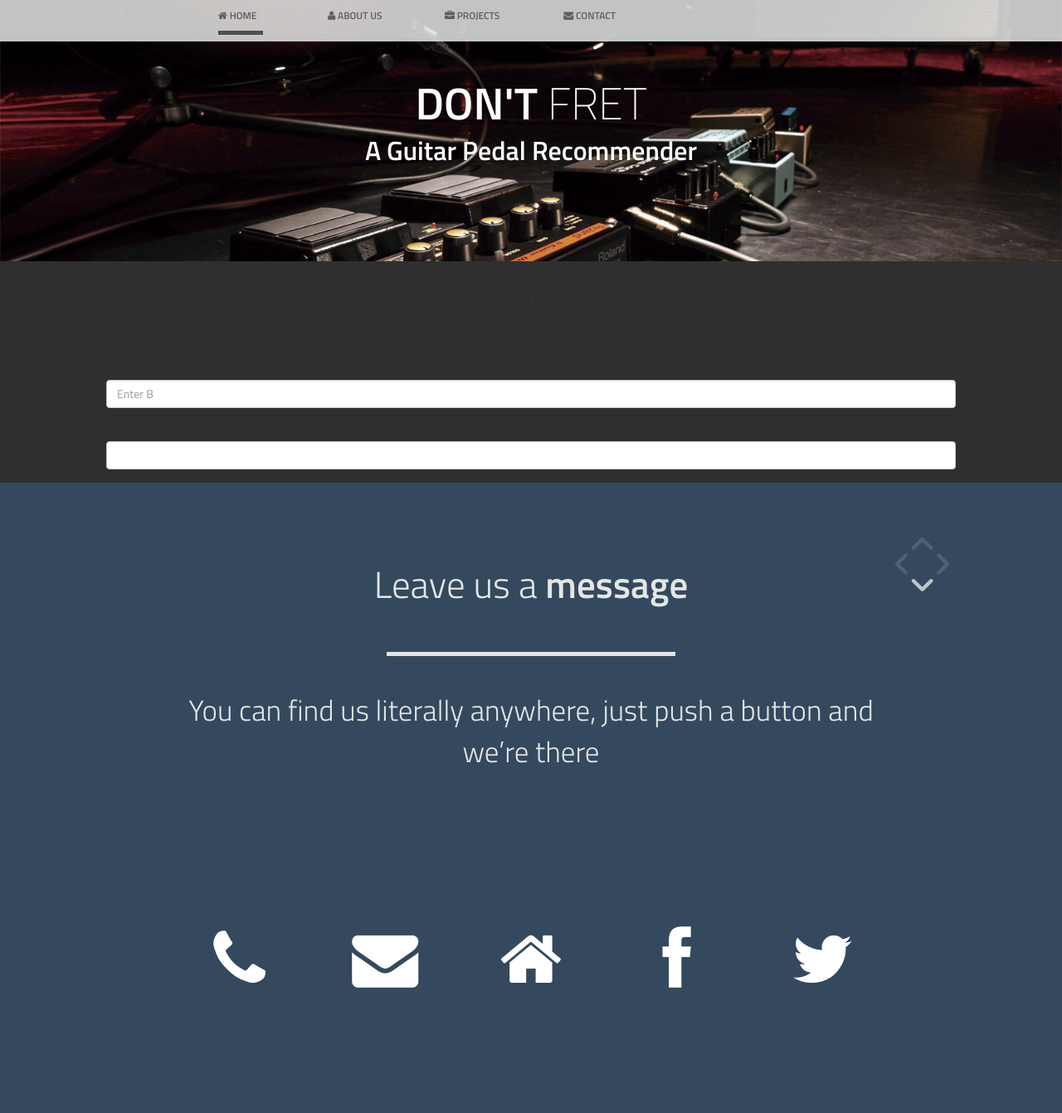
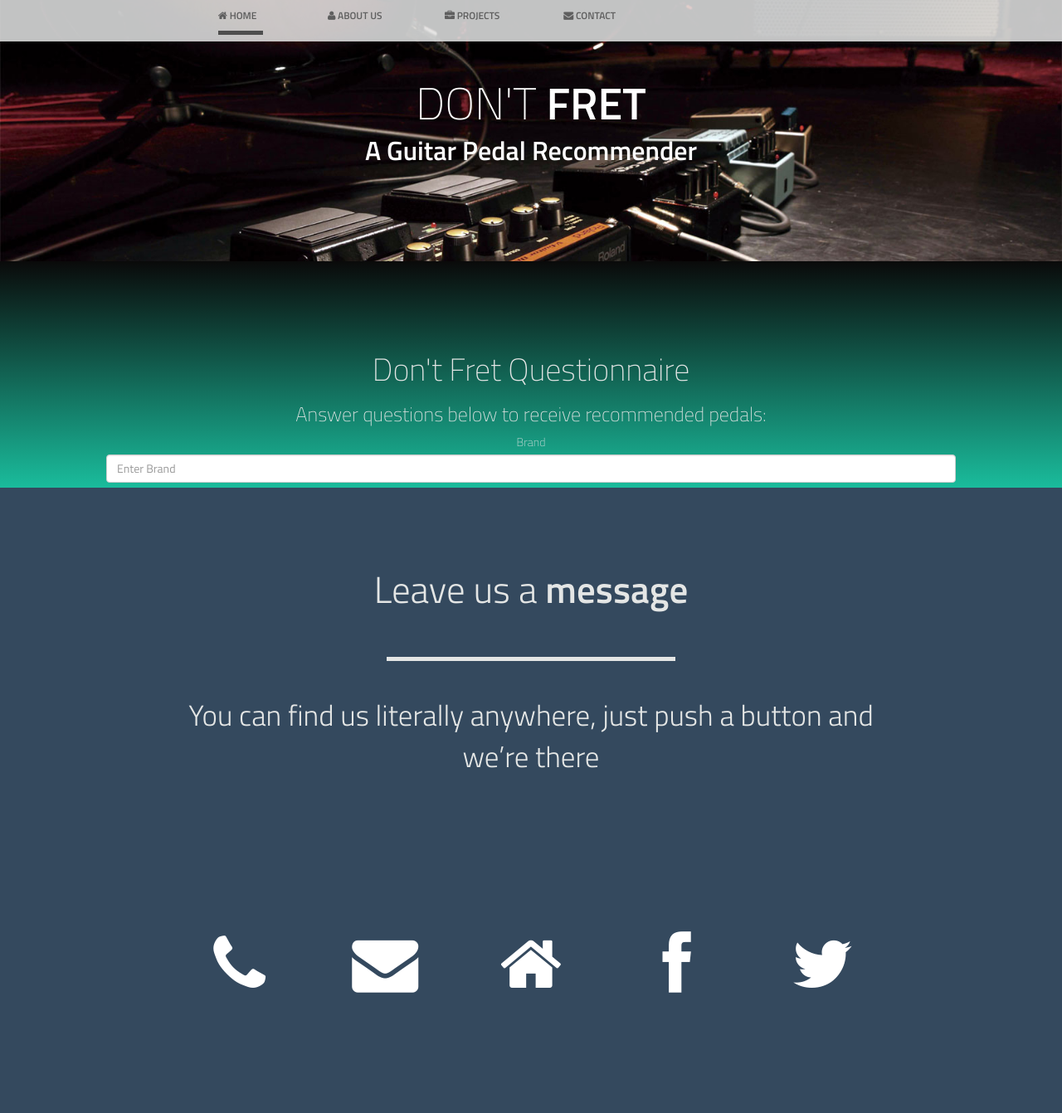
Before and after one commit to stephpena/dont_fret, a Flask app: page /dontfret in a window 1280 px wide. Shown: the whole page at 83% size. Before the commit the page ends 1191 px from the top, so only its background shows below. Run offline with Flask 2, Linux system fonts and the light colour scheme; some libraries are stand-ins or nearby versions.

Commit message:
added autocomplete form functionality

```diff
--- a/app.py
+++ b/app.py
@@ -15,7 +15,7 @@ def pedal():
 def brand_list():
     brands = ["Boss","Korg","Electro-Harmonix","Budda","Blackstar","Bogner","Digitech","Fulltone","Dunlop"]
     return brands
-
+brands = brand_list()
 
 if __name__ == '__main__':
     app.run(host='0.0.0.0', threaded=True)
--- a/static/css/style.css
+++ b/static/css/style.css
@@ -122,7 +122,7 @@ body {
 }
 
 #special-active-menu-2 {
-	background: linear-gradient(to bottom, rgba(26,188,156,0), rgba(26,188,156,1)) !important;
+	background: linear-gradient(to bottom, rgba(10,10,10,1), rgba(26,188,156,1)) !important;
 }
 
 #special-active-menu-3 {
@@ -183,7 +183,7 @@ body {
 	}
 
 	.nav li[data-slide="2"] {
-		background: linear-gradient(to bottom, rgba(26,188,156,0), rgba(26,188,156,1));
+		background: linear-gradient(to bottom, rgba(10,10,10,1), rgba(26,188,156,1));
 	}
 
 	.nav li[data-slide="3"] {
@@ -304,7 +304,7 @@ body {
 }
 
 #slide-2 {
-	background: linear-gradient(to bottom, rgba(26,188,156,0), rgba(26,188,156,1));
+	background: linear-gradient(to bottom, rgba(10,10,10,1), rgba(26,188,156,1));
 	color: #e4e6e5;
 	padding-top: 90px;
 }
--- a/templates/index.html
+++ b/templates/index.html
@@ -62,8 +62,8 @@
 		<div class="container">
 			<div id="home-row-1" class="row clearfix">
 				<div class="col-12">
-					<h1 class="font-semibold">Stephanie <span class="font-thin">Peña</span></h1>
-					<h4 class="font-thin"><span class="font-semibold">Data Scientist</span> with past experience in retail and product management</h4>
+					<h1 class="font-semibold">Stephanie Peña</h1>
+					<h4 class="font-thin">Data Scientist with past experience in retail and product management</h4>
 					<br>
 					<br>
 				</div><!-- /col-12 -->
@@ -172,6 +172,7 @@
 	<script src="../static/js/jquery.easing.1.3.js"></script>
 	<script type="text/javascript" src="../static/fancybox/jquery.fancybox.pack-v=2.1.5.js"></script>
 	<script src="../static/js/script.js"></script>
+	<script src="//cdnjs.cloudflare.com/ajax/libs/jqueryui/1.11.2/jquery-ui.js"></script>
 
 	<!-- fancybox init -->
 	<script>
--- a/templates/pedal.html
+++ b/templates/pedal.html
@@ -48,21 +48,13 @@
 	</div><!-- /.navbar -->
 
 
-	<!-- === Arrows === -->
-	<div id="arrows">
-		<div id="arrow-up" class="disabled"></div>
-		<div id="arrow-down"></div>
-		<div id="arrow-left" class="disabled visible-lg"></div>
-		<div id="arrow-right" class="disabled visible-lg"></div>
-	</div><!-- /.arrows -->
-
 
 	<!-- === MAIN Background === -->
 	<div class="slide story" id="slide-1" data-slide="1">
 		<div class="container">
 			<div id="home-row-1" class="row clearfix">
 				<div class="col-12">
-					<h1 class="font-semibold">DON'T <span class="font-thin">FRET</span></h1>
+					<h1 class="font-thin">DON'T <span class="font-semibold">FRET</span></h1>
 					<h4 class="font-thin"><span class="font-semibold">A Guitar Pedal Recommender</span> </h4>
 					<br>
 					<br>
@@ -73,23 +65,20 @@
 
 	<!-- === Slide 2 === -->
   <!-- Questionnaire Section -->
-  <section id="interests" class="container content-section text-center">
+	<div class="slide story" id="slide-2">
+		<link href="//cdnjs.cloudflare.com/ajax/libs/jqueryui/1.11.2/jquery-ui.css" rel="stylesheet"/>
       <h1 class="font-thin">Don't Fret Questionnaire</h1>
       <h3 class="font-thin">Answer questions below to receive recommended pedals:</h3>
-      <div class="row interest-section">
+      <div class="font-thin">
 
           <div class="col-lg-12 quiz">
 
 						<div class="container">
 						  <div class="form-group">
-						    <label>Languages</label>
-						    <input class="form-control autocomplete" placeholder="Enter B" />
+						    <label class="font-thin">Brand</label>
+						    <input class="form-control autocomplete" placeholder="Enter Brand" />
 						  </div>
 
-						  <div class="form-group">
-						    <label >Another Field</label>
-						    <input class="form-control">
-						  </div>
 						</div>
 
 
@@ -98,7 +87,7 @@
       <div class="col-lg-8 col-lg-offset-2">
 
       </div>
-  </section>
+	</div>
 
 	<!-- === Slide 6 / Contact === -->
 	<div class="slide story" id="slide-4" data-slide="4">
@@ -151,9 +140,7 @@
 	<script src="../static/js/jquery.easing.1.3.js"></script>
 	<script type="text/javascript" src="../static/fancybox/jquery.fancybox.pack-v=2.1.5.js"></script>
 	<script src="../static/js/script.js"></script>
-	<script src="//cdnjs.cloudflare.com/ajax/libs/jquery/2.1.3/jquery.js"></script>
 	<script src="//cdnjs.cloudflare.com/ajax/libs/jqueryui/1.11.2/jquery-ui.js"></script>
-	<script src="//cdnjs.cloudflare.com/ajax/libs/twitter-bootstrap/3.3.2/js/bootstrap.js"></script>
 
 	<!-- fancybox init -->
 	<script>
@@ -171,18 +158,17 @@
 		});
 
 
+	});
+	</script>
 
-		$(function() {
-		  var availableTags =	["Boss","Korg","Electro-Harmonix","Budda","Blackstar","Bogner","Digitech","Fulltone","Dunlop"];
+	<script>
+	$(function() {
+	  var availableTags = ["Boss","Korg","Electro-Harmonix","Budda","Blackstar","Bogner","Digitech","Fulltone","Dunlop"];
 
-		  $(".autocomplete").autocomplete({
-		    source: availableTags
-		  });
-		});
-
-
+	  $(".autocomplete").autocomplete({
+	    source: availableTags
+	  });
 	});
-
 	</script>
 
 </html>
```
